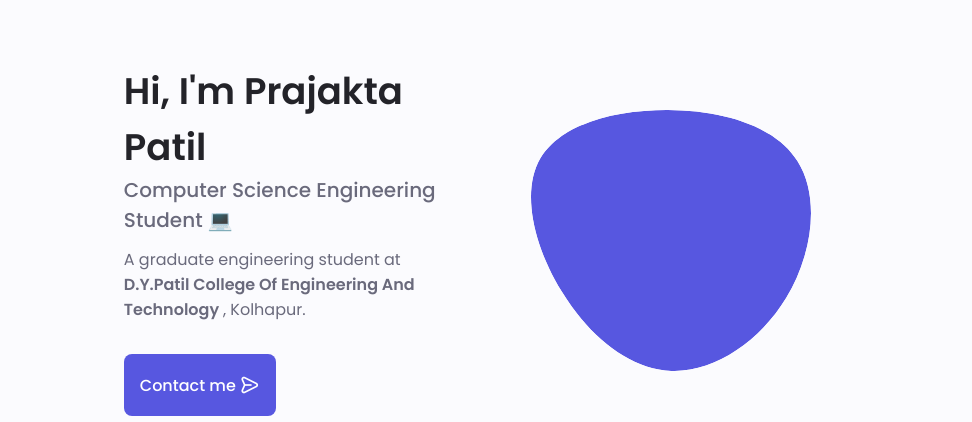
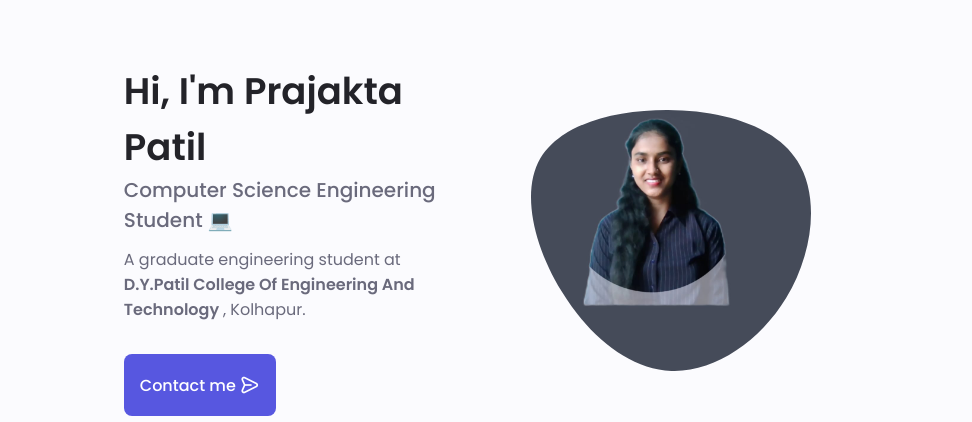
Before and after one commit to Prajaktap60/personal-portfolioo, a plain HTML site: page index.html in a window 1280 px wide. Shown: the part 121-543 px from the top of the page, 181-1153 px from the left. Drawn offline with nearby package versions, Linux system fonts and the light colour scheme.

Commit message:
Update index.html

```diff
--- a/index.html
+++ b/index.html
@@ -110,13 +110,13 @@
                       129.362C2.45775 97.8511 -7.48481 59.1033 6.67581 34.5279C20.9871 10.1032 59.7028
                      -0.149132 97.9666 0.00163737C136.23 0.303176 174.193 10.857 190.312 36.4879Z"
                   />
-<!--                   <image
+                  <image
                     class="home__blob-img"
                     x="-90"
                     y="-65"
-                    xlink:href="assets/img/about.png"
+                    xlink:href="assets/img/WhatsApp Image 2025-04-09 at 1.42.09 PM.jpeg"
 
-                  /> -->
+                  />
                 </g>
               </svg>
             </div>
```
